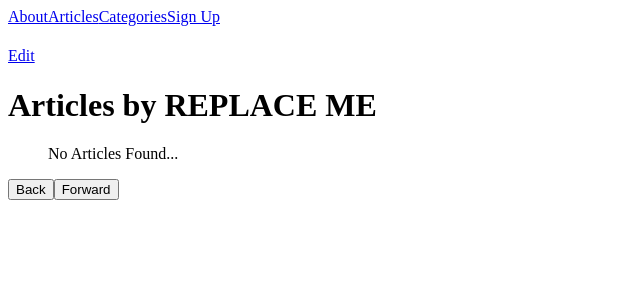
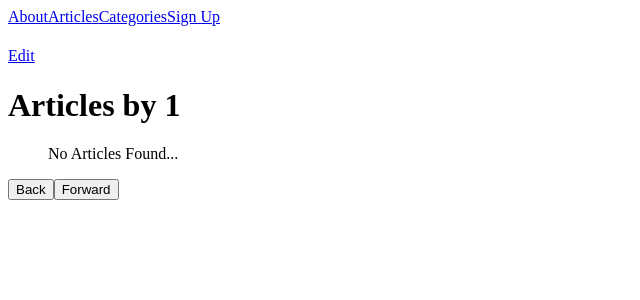
Before and after one commit to mikejguo290/react-router-lesson, a React (Create React App) app: page /authors/1 in a window 1280 px wide. Shown: the top 300 px of the page, without its empty margins (0-640 px from the left). Built offline with nearby package versions, Linux system fonts and the light colour scheme; the HTML template or start-up script is replaced by a standard one.

Commit message:
import useParams to use parameter to dictate which author the Author compoment renders.

```diff
--- a/src/components/Author.js
+++ b/src/components/Author.js
@@ -1,20 +1,21 @@
 import React from "react";
 import { useSelector } from "react-redux";
 import { selectAuthors } from "../features/authors//authorsSlice";
-import { Link } from "react-router-dom";
+import { Link, useParams } from "react-router-dom";
 
 // Import useParams from React Router
 
 export default function Author () {
 
   // Extract the `name` URL parameter.
+  let { name } = useParams();
 
   const authors = useSelector(selectAuthors)
-  const author = authors["replace me"]
+  const author = authors[name];
 
   return (
     <main>
-      <h1>Articles by REPLACE ME</h1>
+      <h1>Articles by {name}</h1>
       <ul>
         {
           author && author.articles ? author.articles.map(slug => {
```
